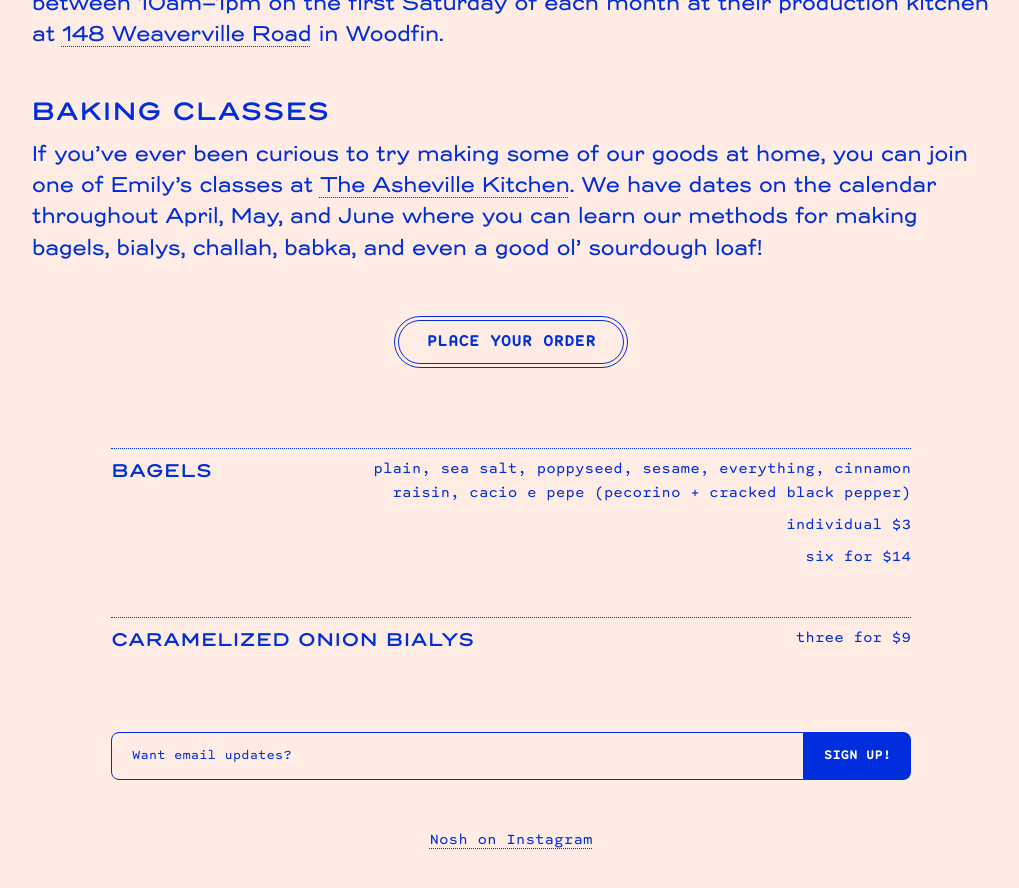
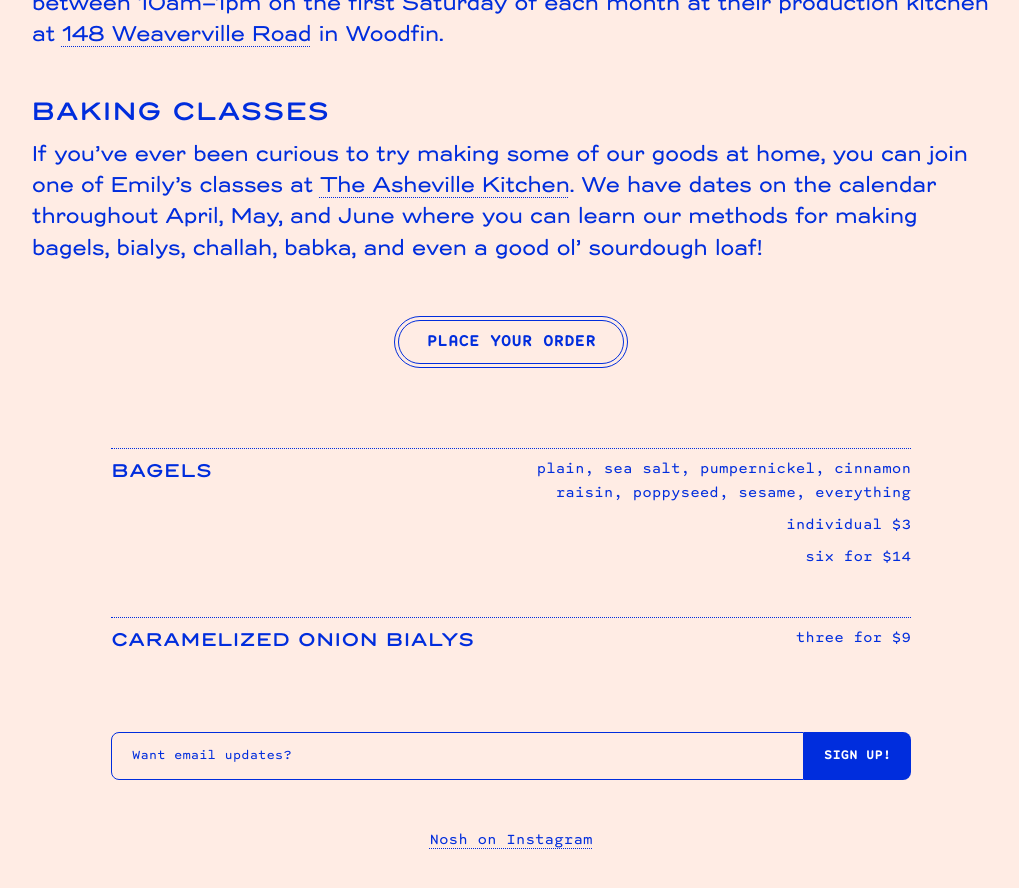
Before and after one commit to mattjohnlee/nosh-avl, a Jekyll site: the page built from index.md, in a window 1280 px wide and 900 px high, scrolled down 856 px. Shown: the top 888 px of the window, without its empty margins (129-1148 px from the left). Built offline with Jekyll 4.4.1, drawn with Linux system fonts in a browser that asks for light colours; some of the changed text lies outside the part shown.

Commit message:
May update

```diff
--- a/_includes/header.html
+++ b/_includes/header.html
@@ -1,3 +1,3 @@
 <header class="site-header">
-	<p>Next pick-up with New Stock Pantry on Saturday April 5th. <a href="https://new-stock.square.site/nosh-bialys-bagels" target="_blank">PLACE YOUR ORDER!</a></a></p>
+	<p>Next pick-up with New Stock Pantry on Saturday May 3rd. <a href="https://new-stock.square.site/bagel-pickup" target="_blank">PLACE YOUR ORDER!</a></a></p>
 </header>
--- a/index.md
+++ b/index.md
@@ -22,21 +22,21 @@ slug: home
 		<p>Nosh is a micro bakery in Asheville, NC offering small-batch bagels, bialys, and more, all made using locally milled organic flours. Our bagels are long-fermented for loads of flavor, boiled in barley malt syrup, and baked to a perfect balance of outer crust and chewy interior.</p>
 		<h2>First Saturday pick-ups</h2>
 		<p>We’re thrilled to offer First Saturday pick-ups, hosted by our dear friends at New Stock Pantry.</p>
-		<p>Pre-order your bagels and bialys on <a href="https://new-stock.square.site/nosh-bialys-bagels" target="_blank">New Stock’s website</a> (along with their homemade schmears and house-cured fish, of course!), then pick up your order between 10am–1pm on the first Saturday of each month at their production kitchen at <a href="https://maps.app.goo.gl/1XyjLnRGmxHhcTeC8" target="_blank">148 Weaverville Road</a> in Woodfin.</p>
+		<p>Pre-order your bagels and bialys on <a href="https://new-stock.square.site/bagel-pickup" target="_blank">New Stock’s website</a> (along with their homemade schmears and house-cured fish, of course!), then pick up your order between 10am–1pm on the first Saturday of each month at their production kitchen at <a href="https://maps.app.goo.gl/1XyjLnRGmxHhcTeC8" target="_blank">148 Weaverville Road</a> in Woodfin.</p>
 		<h2>Baking classes</h2>
 		<p>If you’ve ever been curious to try making some of our goods at home, you can join one of Emily’s classes at <a href="https://www.theashevillekitchen.com/emilys-class-page" target="_blank">The Asheville Kitchen</a>. We have dates on the calendar throughout April, May, and June where you can learn our methods for making bagels, bialys, challah, babka, and even a good ol’ sourdough loaf!</p>
 	</div>
 </section>
 
 <div class="order-button">
-	<a href="https://new-stock.square.site/nosh-bialys-bagels" target="_blank" class="button-link">Place your order</a>
+	<a href="https://new-stock.square.site/bagel-pickup" target="_blank" class="button-link">Place your order</a>
 </div>
 
 <ul class="menu">
 	<li class="menu-item">
 	  <span class="menu-item__name">Bagels</span>
 	  <span class="menu-item__price">
-	  	<span>plain, sea salt, poppyseed, sesame, everything, cinnamon raisin, cacio e pepe (pecorino + cracked black pepper)</span>
+	  	<span>plain, sea salt, pumpernickel, cinnamon raisin, poppyseed, sesame, everything</span>
   		<span>individual $3</span>
   		<span>six for $14</span>
   	</span>
```
